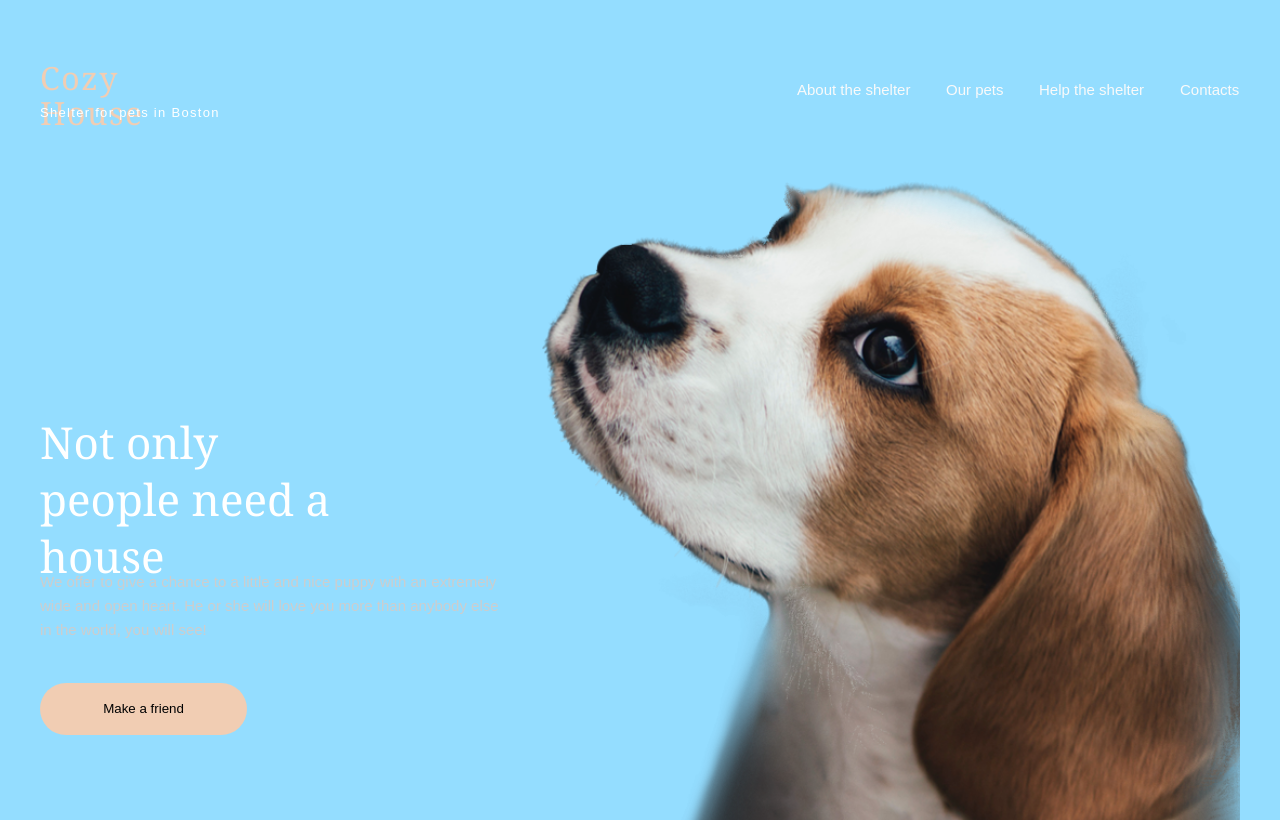
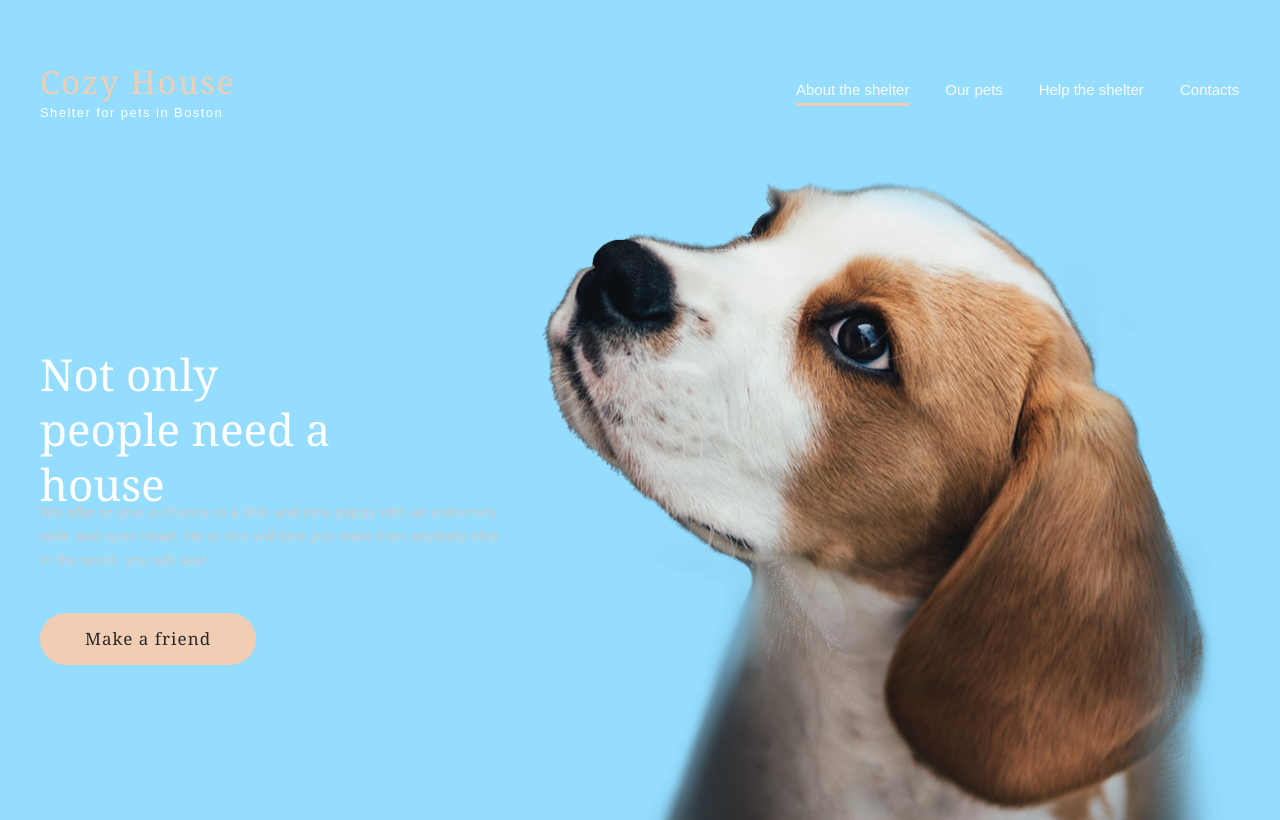
Before and after one commit to OxanaDanilova/shelter, a website built with webpack: page src/index.html in a window 1280 px wide. Shown: the top 820 px of the page. Built offline with nearby package versions, Linux system fonts and the light colour scheme; files whose address does not match are found by name.

Commit message:
fix: fix some styles for start-screen section

```diff
--- a/src/index.html
+++ b/src/index.html
@@ -17,7 +17,7 @@
                 </div>
                 <nav>
                     <ul class="nav-menu">
-                        <li><a href="#">About the shelter</a></li>
+                        <li><a href="#" class="activ">About the shelter</a></li>
                         <li><a href="#">Our pets</a></li>
                         <li><a href="#">Help the shelter</a></li>
                         <li><a href="#">Contacts</a></li>
--- a/src/styles.scss
+++ b/src/styles.scss
@@ -29,20 +29,19 @@ main {
 
 header {
   display: grid;
-  width: 100%;
-  grid-template-columns: 184px 443px;
+  grid-template-columns: /* 184px 443px */ 17% auto 37%;
   justify-content: space-between;
   align-items: center;
   .logo-wrapper {
+    grid-area: 1/1;
     .logo {
       height: 35px;
       font-family: "Georgia";
       font-style: normal;
       font-weight: normal;
       font-size: 32px;
-      line-height: 110%;
       align-items: center;
-      letter-spacing: 0.05em;
+      letter-spacing: 0.06em;
       color: #f1cdb3;
     }
     .logo-text {
@@ -54,12 +53,15 @@ header {
       font-size: 13px;
       line-height: 15px;
       align-items: center;
-      letter-spacing: 0.1em;
+      letter-spacing: 0.11em;
       color: #ffffff;
     }
   }
 }
 
+nav {
+  grid-area: 1/3;
+}
 .nav-menu {
   display: grid;
   grid-template-columns: 114px 58px 106px 60px;
@@ -77,11 +79,16 @@ header {
   }
 }
 
+.activ {
+  border-bottom: 3px solid #f1cdb3;
+  padding-bottom: 5px;
+}
+
 .start-screen-content {
   margin-top: 60px;
-  height: 788px;
+  height: 728px;
   display: grid;
-  grid-template: 1fr 321px 1fr / 460px auto 698px;
+  grid-template: 23% 321px 1fr / 460px auto 698px;
   justify-content: space-between;
 }
 
@@ -91,12 +98,12 @@ header {
 
 .main-titel {
   width: 310px;
-  height: 114px;
+  height: 111px;
   font-family: Georgia;
   font-style: normal;
   font-weight: normal;
   font-size: 44px;
-  line-height: 130%;
+  line-height: 124%;
   align-items: center;
   color: #ffffff;
 }
@@ -117,12 +124,18 @@ header {
 .make-friend-btn {
   margin-top: 41px;
   padding: 15px 45px;
-  width: 207px;
   height: 52px;
   background: #f1cdb3;
   border-radius: 100px;
   border: none;
   cursor: pointer;
+  font-family: "Georgia";
+  font-style: normal;
+  font-weight: normal;
+  font-size: 17px;
+  line-height: 130%;
+  letter-spacing: 0.06em;
+  color: #292929;
 }
 
 .puppy-img {
@@ -496,7 +509,8 @@ footer {
   align-items: center;
 }
 
-.footer-contacts, .footer-location {
+.footer-contacts,
+.footer-location {
   height: 234px;
   align-content: space-between;
   display: grid;
@@ -507,7 +521,6 @@ footer {
   display: grid;
   grid-template-columns: auto auto;
   align-items: center;
-
 }
 
 .footer-title {
```
Also changed, not shown: 1 other file.
